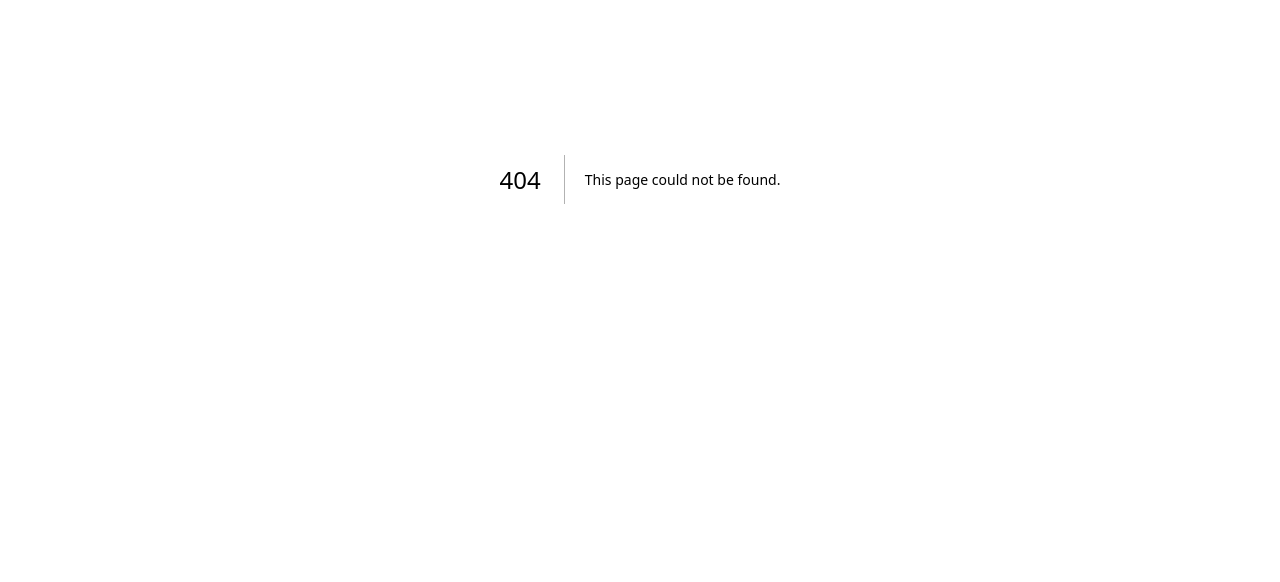
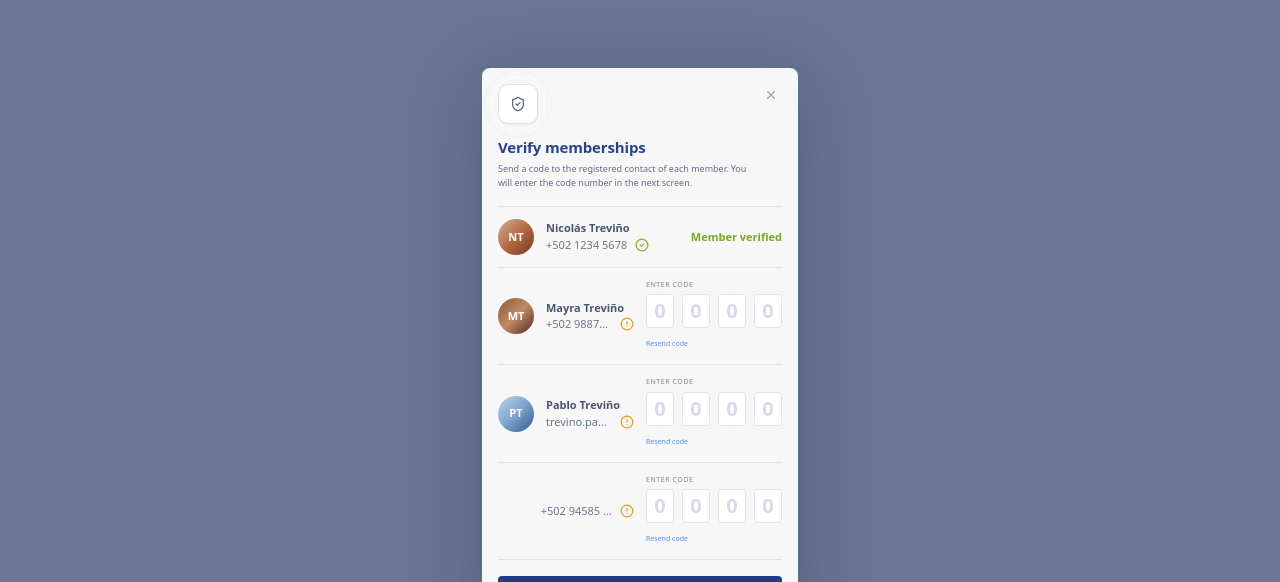
Before and after one commit to OnderCampos/UI-Agent-Example, a Next.js app: page /membership/verify in a window 1280 px wide. Before the commit this address had no page. Shown: the part 221-803 px from the top of the page. Built offline with nearby package versions, Linux system fonts and the light colour scheme; no server answers.

Commit message:
feat(ui): generate 1777781279681-hbeprvw275k.jpeg

```diff
--- /dev/null
+++ b/src/app/(shop)/membership/verify/page.tsx
@@ -0,0 +1,27 @@
+import { MembershipVerificationDialog } from "@/components/features/membership/membership-verification-dialog";
+
+const members = [
+  {
+    name: "Nicolás Treviño",
+    contact: "+502 1234 5678",
+    verified: true,
+    avatarTone: "bg-gradient-to-br from-[#d2b29c] via-[#b56a42] to-[#7a3527]",
+  },
+  {
+    name: "Mayra Treviño",
+    contact: "+502 98876 5432",
+    avatarTone: "bg-gradient-to-br from-[#8d5736] via-[#c28a67] to-[#4f2a18]",
+  },
+  {
+    name: "Pablo Treviño",
+    contact: "trevino.pablo@gmail.com",
+    avatarTone: "bg-gradient-to-br from-[#bdd6e9] via-[#7ea3cd] to-[#2f588c]",
+  },
+  {
+    contact: "+502 94585 2576",
+  },
+];
+
+export default function MembershipVerifyPage() {
+  return <MembershipVerificationDialog members={members} />;
+}
--- a/src/components/features/membership/index.ts
+++ b/src/components/features/membership/index.ts
@@ -1,3 +1,4 @@
 export { MembershipActionTile } from "./membership-action-tile";
 export { MembershipDashboardHeader } from "./membership-dashboard-header";
 export { MembershipCard, MembershipCardBack } from "./membership-card";
+export { MembershipVerificationDialog } from "./membership-verification-dialog";
--- /dev/null
+++ b/src/components/features/membership/membership-verification-dialog.tsx
@@ -0,0 +1,118 @@
+import { CheckCircle2, CircleAlert, ShieldCheck, UserPlus2, X } from "lucide-react";
+
+import { Button } from "@/components/ui/button";
+import { cn } from "@/lib/utils";
+
+interface VerificationMember {
+  name?: string;
+  contact: string;
+  verified?: boolean;
+  avatarTone?: string;
+}
+
+interface MembershipVerificationDialogProps {
+  members: VerificationMember[];
+}
+
+function MemberAvatar({ name, avatarTone }: { name?: string; avatarTone?: string }) {
+  const initials =
+    name
+      ?.split(" ")
+      .map((part) => part[0])
+      .join("")
+      .slice(0, 2)
+      .toUpperCase() ?? "";
+
+  return (
+    <div
+      className={cn(
+        "flex h-9 w-9 shrink-0 items-center justify-center rounded-full text-[11px] font-semibold text-white",
+        avatarTone ?? "bg-gradient-to-br from-[#7aa5d8] to-[#274a86]"
+      )}
+    >
+      {initials || <UserPlus2 className="h-4 w-4" strokeWidth={1.9} />}
+    </div>
+  );
+}
+
+function CodeBoxes() {
+  return (
+    <div className="w-[148px]">
+      <p className="text-[7px] font-medium uppercase tracking-[0.08em] text-[#7e8798]">Enter code</p>
+      <div className="mt-1 flex gap-2">
+        {[0, 1, 2, 3].map((item) => (
+          <div
+            key={item}
+            className="flex h-[34px] w-[28px] items-center justify-center rounded-[4px] border border-[#dfe4ec] bg-white text-[20px] font-semibold leading-none text-[#d6dbe4]"
+          >
+            0
+          </div>
+        ))}
+      </div>
+      <button type="button" className="mt-1 text-[7px] font-medium text-[#4e8ee9] hover:underline">
+        Resend code
+      </button>
+    </div>
+  );
+}
+
+export function MembershipVerificationDialog({ members }: MembershipVerificationDialogProps) {
+  return (
+    <div className="min-h-screen bg-[#697592] px-4 py-10 text-[#30426d]">
+      <div className="mx-auto flex min-h-[calc(100vh-5rem)] max-w-[760px] items-center justify-center">
+        <div className="w-full max-w-[316px] rounded-[8px] bg-[#f7f7f8] p-4 shadow-[0_18px_70px_rgba(27,35,63,0.28)]">
+          <div className="flex items-start justify-between">
+            <div className="flex items-center gap-3">
+              <div className="relative flex h-10 w-10 items-center justify-center rounded-[10px] border border-[#dde1e8] bg-white text-[#526279] shadow-sm">
+                <div className="absolute left-1/2 top-1/2 h-[54px] w-[54px] -translate-x-1/2 -translate-y-1/2 rounded-full border border-white/70" />
+                <div className="absolute left-1/2 top-1/2 h-[68px] w-[68px] -translate-x-1/2 -translate-y-1/2 rounded-full border border-[#eef0f4]" />
+                <ShieldCheck className="h-4 w-4" strokeWidth={1.8} />
+              </div>
+            </div>
+            <button type="button" className="rounded-sm p-1 text-[#9ca5b5] hover:bg-[#eceef3] hover:text-[#616d82]">
+              <X className="h-3.5 w-3.5" strokeWidth={2} />
+            </button>
+          </div>
+
+          <div className="mt-3">
+            <h2 className="text-[15px] font-semibold tracking-[-0.01em] text-[#27438a]">Verify memberships</h2>
+            <p className="mt-1 max-w-[260px] text-[9px] leading-[1.55] text-[#616d82]">
+              Send a code to the registered contact of each member. You will enter the code number in the next screen.
+            </p>
+          </div>
+
+          <div className="mt-4 divide-y divide-[#dfe3ea] border-y border-[#dfe3ea]">
+            {members.map((member, index) => (
+              <div key={`${member.contact}-${index}`} className="flex items-center justify-between gap-3 py-3">
+                <div className="flex min-w-0 items-center gap-3">
+                  {member.name ? <MemberAvatar name={member.name} avatarTone={member.avatarTone} /> : <div className="w-9" />}
+                  <div className="min-w-0">
+                    {member.name ? <p className="truncate text-[11px] font-semibold text-[#4a5570]">{member.name}</p> : null}
+                    <div className="flex items-center gap-2">
+                      <p className="truncate text-[11px] text-[#6d778b]">{member.contact}</p>
+                      {member.verified ? (
+                        <CheckCircle2 className="h-3.5 w-3.5 shrink-0 text-[#8bad31]" strokeWidth={2.2} />
+                      ) : (
+                        <CircleAlert className="h-3.5 w-3.5 shrink-0 text-[#e49d19]" strokeWidth={2.1} />
+                      )}
+                    </div>
+                  </div>
+                </div>
+
+                {member.verified ? (
+                  <p className="shrink-0 text-[11px] font-semibold text-[#7ca427]">Member verified</p>
+                ) : (
+                  <CodeBoxes />
+                )}
+              </div>
+            ))}
+          </div>
+
+          <Button className="mt-4 h-[28px] w-full rounded-[4px] bg-[#213b85] text-[11px] font-semibold text-white hover:bg-[#19306c]">
+            Done
+          </Button>
+        </div>
+      </div>
+    </div>
+  );
+}
```
Also changed, not shown: UI_GENERATION_SUMMARY.json (+12 -0 lines).
